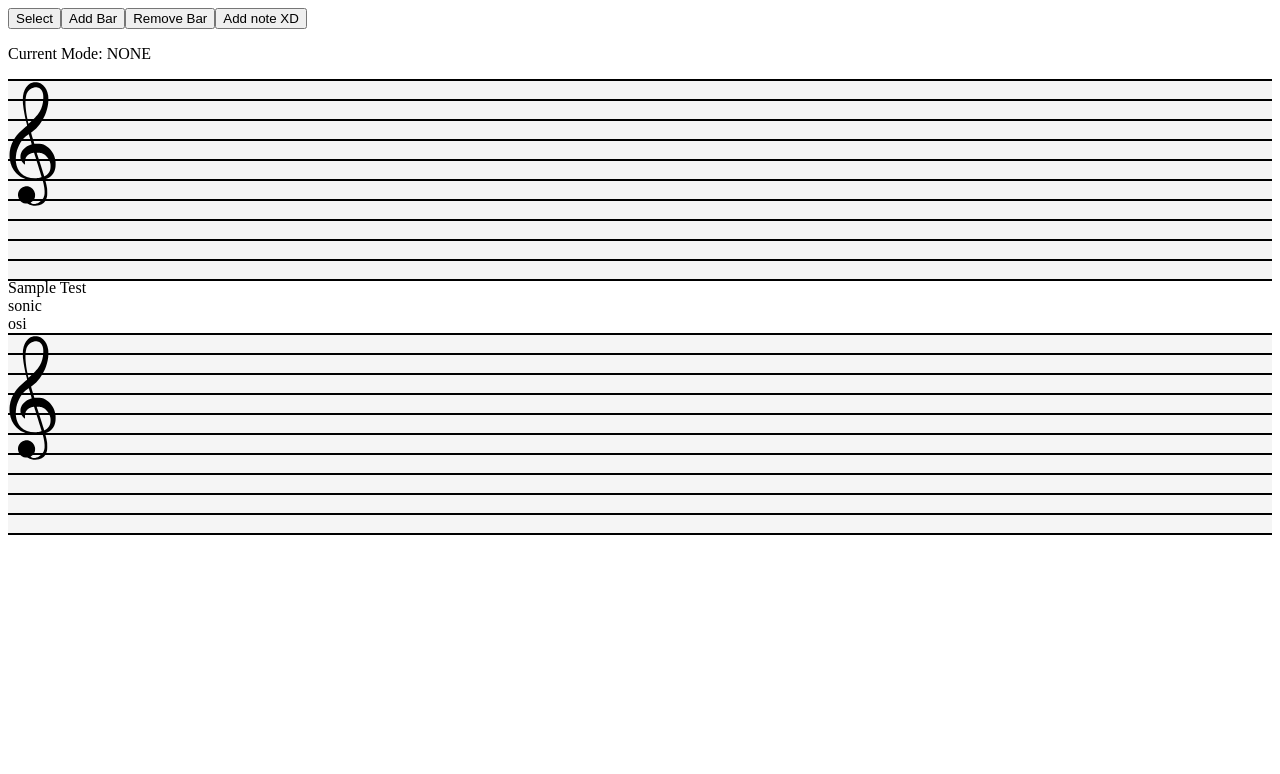
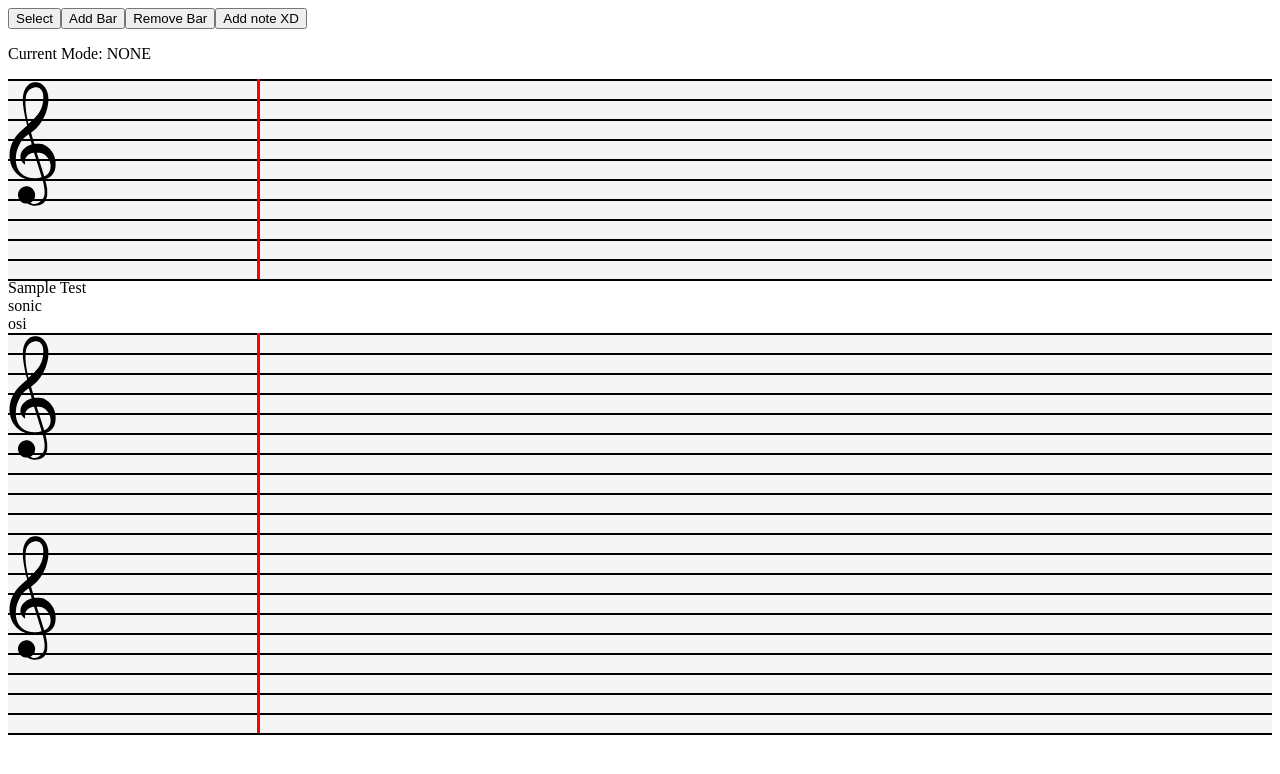
Before and after one commit to Lex-ssf2/HUDE-Demo, a Preact app in the folder frontEnd/: page / in a window 1280 px wide. Shown: the top 774 px of the page. Built offline with nearby package versions, Linux system fonts and the light colour scheme.

Commit message:
Synch between pentagramas

```diff
--- a/frontEnd/src/home.tsx
+++ b/frontEnd/src/home.tsx
@@ -19,13 +19,25 @@ const noteSize = 20
 
 export function Home() {
   const [mode, setMode] = useState(-1)
+  const [extraBar, setExtraBar] = useState(0)
+  const [scrollLeft, setScrollLeft] = useState(0)
   return (
-    <DisplayPentagramaContext.Provider value={{ mode, setMode }}>
+    <DisplayPentagramaContext.Provider
+      value={{
+        mode,
+        setMode,
+        extraBar,
+        setExtraBar,
+        scrollLeft,
+        setScrollLeft
+      }}
+    >
       <ButtonsSelection />
       <Pentagrama />
       Sample Test <br />
       sonic <br />
       osi
+      <Pentagrama />
       <Pentagrama />
     </DisplayPentagramaContext.Provider>
   )
@@ -60,8 +72,6 @@ export function ButtonsSelection() {
   )
 }
 
-const barSize = 200
-
 export function Pentagrama() {
   const [allLines, setAllLines] = useState<LineElement[]>([])
   const [bars, setBars] = useState<BarData[]>([])
@@ -69,6 +79,7 @@ export function Pentagrama() {
   const barsContainerRef = useRef<HTMLElement>(null)
   const claveRef = useRef<SVGSVGElement | null>(null)
   const contexto = useContext(DisplayPentagramaContext)
+  const isProgrammaticScrollRef = useRef(false)
   if (!contexto) return null
 
   useEffect(() => {
@@ -88,31 +99,74 @@ export function Pentagrama() {
     }
     setAllLines(allLines)
   }, [])
+
+  //All this shit is to synch multiples scroll, this sucks ass but I dont want to re-do everything for a demo
+  useEffect(() => {
+    const barsContainer = barsContainerRef.current
+    if (!barsContainer) return
+
+    const handleScroll = () => {
+      if (!isProgrammaticScrollRef.current) {
+        contexto.setScrollLeft(barsContainer.scrollLeft)
+      }
+      isProgrammaticScrollRef.current = false
+    }
+
+    barsContainer.addEventListener('scroll', handleScroll)
+    return () => {
+      barsContainer.removeEventListener('scroll', handleScroll)
+    }
+  }, [contexto.setScrollLeft])
+  useEffect(() => {
+    const barsContainer = barsContainerRef.current
+    if (!barsContainer) return
+    if (barsContainer.scrollLeft !== contexto.scrollLeft) {
+      isProgrammaticScrollRef.current = true
+      barsContainer.scrollLeft = contexto.scrollLeft
+    }
+  }, [contexto.scrollLeft])
+  //This is where the scrollCode ends
+  //More shit to sync between Pentagramas
+  useEffect(() => {
+    if (contexto.extraBar == -1) return
+    if (contexto.mode === DISPLAY_MODE.REMOVE_BAR) {
+      setBars((prevBars) => {
+        const tempBars = [...prevBars]
+        tempBars.splice(contexto.extraBar + 1, 1)
+        return tempBars
+      })
+      contexto.setExtraBar(-1)
+      return
+    }
+    setBars((prevBars) => {
+      const barId = `bar-${Date.now()}-${Math.random()
+        .toString(36)
+        .substring(2, 9)}`
+      const tempBars = [...prevBars]
+      tempBars.splice(contexto.extraBar + 1, 0, {
+        id: barId,
+        notes: []
+      })
+      return tempBars
+    })
+    contexto.setExtraBar(-1)
+  }, [contexto.extraBar])
+
   const handleClickOnPentagram = useCallback(() => {
     if (contexto.mode !== DISPLAY_MODE.ADD_BAR) return
     if (pentagramRef.current && claveRef.current) {
-      const barId = `bar-${Date.now()}-${Math.random()
-        .toString(36)
-        .substring(2, 9)}`
-      setBars((prevBars) => [
-        ...prevBars,
-        { id: barId, x: barSize * prevBars.length, notes: [] }
-      ])
+      contexto.setExtraBar(bars.length + 5)
     }
   }, [contexto.mode, pentagramRef, claveRef])
 
   const handleClickOnBar = useCallback(
-    (barId: string, event: MouseEvent) => {
-      if (contexto.mode === DISPLAY_MODE.REMOVE_BAR) {
-        setBars((prevBars) => {
-          const updatedBars = prevBars
-            .filter((bar) => bar.id !== barId)
-            .map((bar, index) => ({
-              ...bar,
-              x: index * 200
-            }))
-          return updatedBars
-        })
+    (barId: string, event: MouseEvent, currentId: number) => {
+      event.stopPropagation()
+      if (
+        contexto.mode === DISPLAY_MODE.ADD_BAR ||
+        contexto.mode === DISPLAY_MODE.REMOVE_BAR
+      ) {
+        contexto.setExtraBar(currentId)
         return
       }
       if (contexto.mode != DISPLAY_MODE.ADD_NOTE) return
@@ -142,7 +196,8 @@ export function Pentagrama() {
             .toString(36)
             .substring(2, 9)}`,
           x: actualClickXRelativeToBar,
-          y: closestY
+          y: closestY,
+          actualSize: 100
         }
 
         setBars((prevBars) =>
@@ -182,36 +237,48 @@ export function Pentagrama() {
           marginLeft: `${claveFullSize}px`
         }}
       >
-        {bars.map((barData) => (
+        {bars.map((barData, index) => (
           <article
             key={barData.id}
             className="bar-indicator"
             style={{
               top: `0px`,
-              width: `200px`,
+              width: `auto`,
+              minWidth: '200px',
               height: `100%`,
               borderRight: '3px solid red',
-              border: '1px solid blue',
               flexShrink: 0,
+              display: 'flex',
+              flexDirection: 'row',
               position: 'relative'
             }}
-            onClick={(e) => handleClickOnBar(barData.id, e)}
+            onClick={(e) => handleClickOnBar(barData.id, e, index)}
           >
             {barData.notes.map((note) => (
               <div
                 key={note.id}
-                className="circle"
                 style={{
-                  position: 'absolute',
-                  left: `${note.x}px`,
-                  top: `${note.y}px`,
-                  width: `${noteSize}px`,
-                  height: `${noteSize}px`,
-                  borderRadius: '50%',
-                  backgroundColor: 'blue',
-                  transform: 'translate(-50%, -50%)'
+                  position: 'relative',
+                  width: `${note.actualSize}%`,
+                  height: `100%`,
+                  display: 'flex',
+                  justifyContent: 'center',
+                  alignItems: 'flex-start'
                 }}
-              ></div>
+              >
+                <div
+                  className="circle"
+                  style={{
+                    position: 'relative',
+                    top: `${note.y}px`,
+                    width: `${noteSize}px`,
+                    height: `${noteSize}px`,
+                    backgroundColor: 'red',
+                    borderRadius: '50%',
+                    transform: 'translate(-0%, -50%)'
+                  }}
+                />
+              </div>
             ))}
           </article>
         ))}
--- a/frontEnd/src/interfaces/PentagramaInterface.tsx
+++ b/frontEnd/src/interfaces/PentagramaInterface.tsx
@@ -4,17 +4,13 @@ export interface LineElement {
   vnode: VNode
   y: number
 }
-export interface BarData {
-  id: string
-  x: number
-}
 export interface NoteData {
   id: string
   x: number
   y: number
+  actualSize: number
 }
 export interface BarData {
   id: string
-  x: number
   notes: NoteData[]
 }
```
Also changed, not shown: frontEnd/src/context/DisplayContext.tsx (+7 -1 lines).
